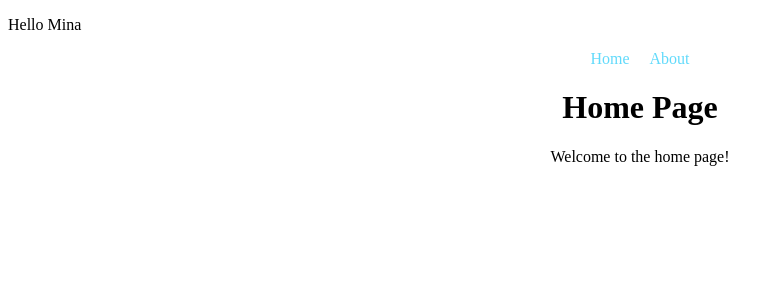
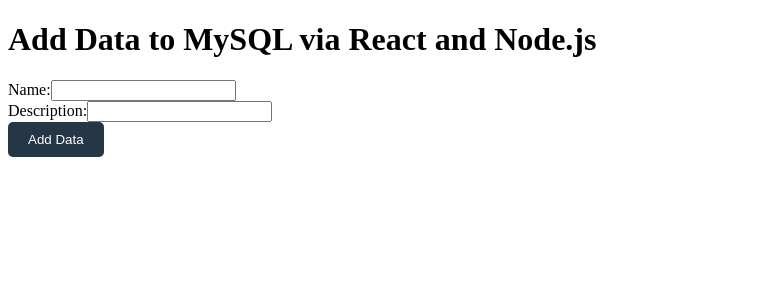
Before and after one commit to DevOpsMina/frontend1, a React (Create React App) app: page / in a window 1280 px wide. Shown: the top 300 px of the page, without its empty margins (0-783 px from the left). Built offline with nearby package versions, Linux system fonts and the light colour scheme.

Commit message:
CICD DockerHUb

```diff
--- a/package.json
+++ b/package.json
@@ -6,6 +6,7 @@
     "@testing-library/jest-dom": "^5.17.0",
     "@testing-library/react": "^13.4.0",
     "@testing-library/user-event": "^13.5.0",
+    "axios": "^1.7.2",
     "react": "^18.3.1",
     "react-dom": "^18.3.1",
     "react-router-dom": "^6.24.1",
@@ -17,7 +18,6 @@
     "build": "react-scripts build",
     "test": "react-scripts test",
     "eject": "react-scripts eject"
-
   },
   "eslintConfig": {
     "extends": [
--- a/src/App.css
+++ b/src/App.css
@@ -1,22 +1,50 @@
-.App {
-    text-align: center;
+  .app-container {
+    max-width: 800px;
+    margin: 50px auto;
+    padding: 20px;
+    border-radius: 10px;
+    background-color: #818c96; /* Light cyan background */
+    box-shadow: 0 4px 8px rgba(0, 0, 0, 0.1);
   }
 
-  nav ul {
-    list-style-type: none;
-    padding: 0;
+  .title {
+    text-align: center;
+    color: #c5a5a5;
   }
 
-  nav ul li {
-    display: inline;
-    margin: 0 10px;
+  .form-container {
+    display: flex;
+    flex-direction: column;
   }
 
-  nav ul li a {
-    text-decoration: none;
-    color: #61dafb;
+  .form-group {
+    margin-bottom: 30px;
   }
 
-  nav ul li a:hover {
-    text-decoration: underline;
+  .form-group label {
+    display: block;
+    font-weight: bold;
+    margin-bottom: 10px;
   }
+
+  .form-group input {
+    width: 100%;
+    padding: 20px;
+    border: 1px solid #ccc;
+    border-radius: 5px;
+    box-sizing: border-box;
+  }
+
+  button {
+    padding: 10px 20px;
+    background-color: #253647;
+    color: #fff;
+    border: none;
+    border-radius: 5px;
+    cursor: pointer;
+    transition: background-color 0.3s ease;
+  }
+
+  button:hover {
+    background-color: #0056b3;
+  }
--- a/src/App.js
+++ b/src/App.js
@@ -1,4 +1,4 @@
-import React from 'react';
+/**import React from 'react';
 import { BrowserRouter as Router, Route, Routes } from 'react-router-dom';
 import Home from './components/Home';
 import About from './components/About';
@@ -20,4 +20,56 @@
   );
 };
 
+export default App;**/
+
+import React, { useState } from 'react';
+import axios from 'axios';
+
+function App() {
+  const [name, setName] = useState('');
+  const [description, setDescription] = useState('');
+
+  const handleSubmit = async (e) => {
+    e.preventDefault();
+    try {
+      await axios.post('http://localhost:5000/api/data', { name, description });
+      alert('Data added successfully!');
+      setName('');
+      setDescription('');
+    } catch (error) {
+      console.error('Error adding data:', error);
+      alert('Error adding data');
+    }
+  };
+
+  return (
+    <div className="App">
+      <h1>Add Data to MySQL via React and Node.js</h1>
+      <form onSubmit={handleSubmit}>
+        <label>
+          Name:
+          <input
+            type="text"
+            value={name}
+            onChange={(e) => setName(e.target.value)}
+            required
+          />
+        </label>
+        <br />
+        <label>
+          Description:
+          <input
+            type="text"
+            value={description}
+            onChange={(e) => setDescription(e.target.value)}
+            required
+          />
+        </label>
+        <br />
+        <button type="submit">Add Data</button>
+      </form>
+    </div>
+  );
+}
+
 export default App;
```
Also changed, not shown: 2 other files (tests, documents, lock files or other folders).
